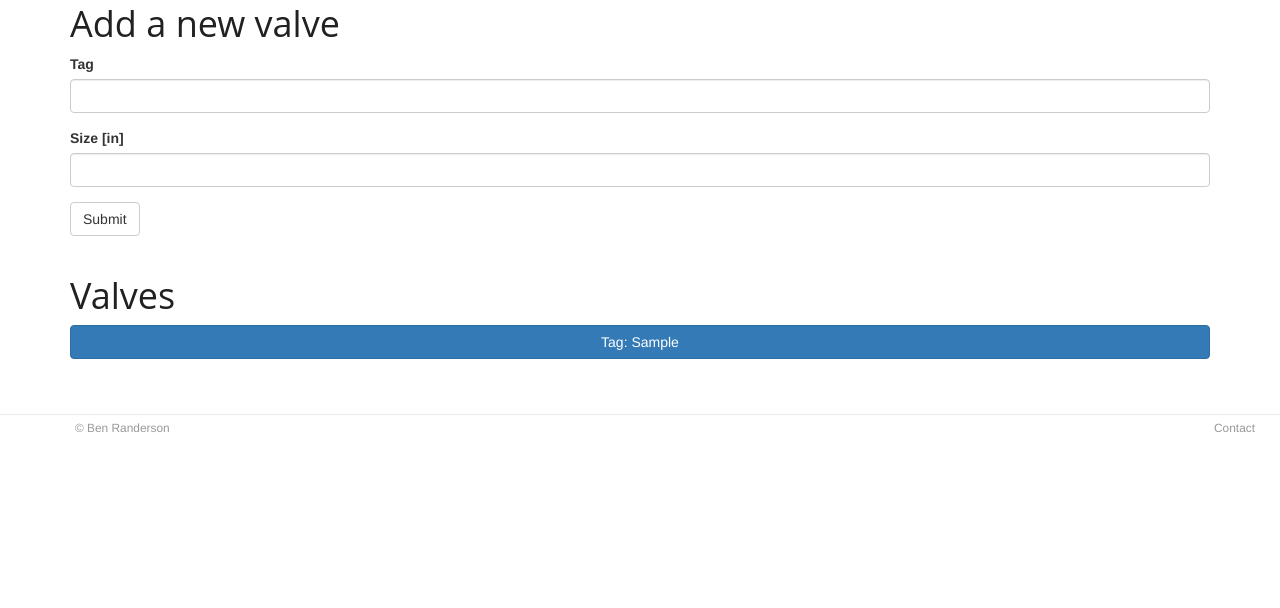
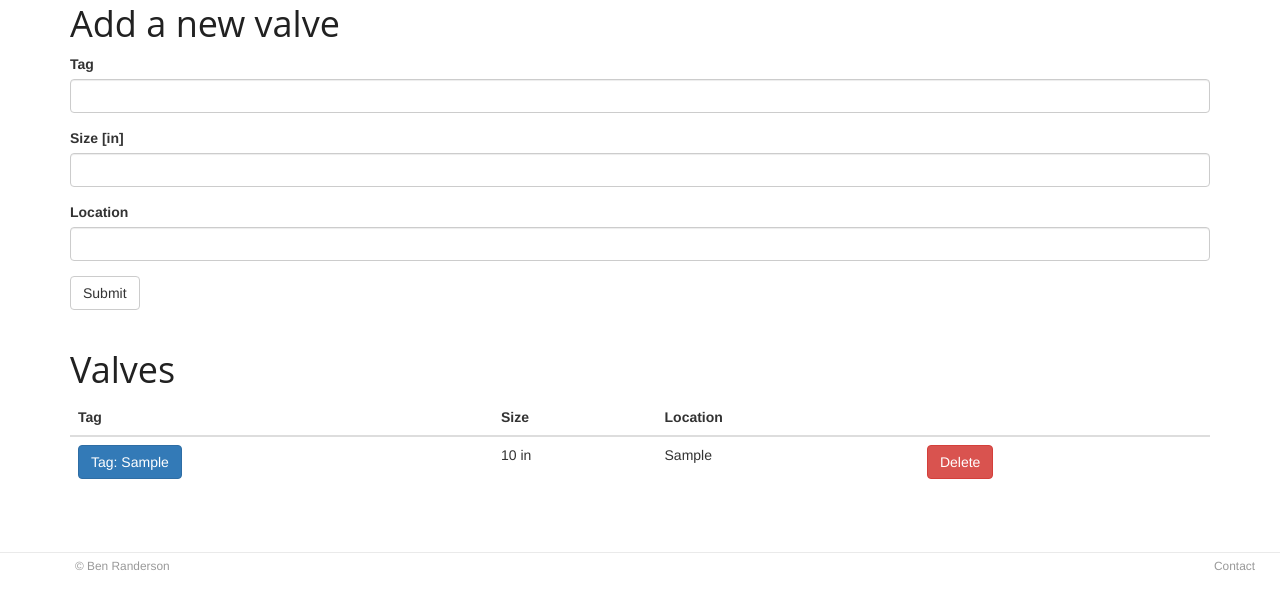
Before and after one commit to benranderson/valve-inspector, a Flask app: template app/templates/index.html in a window 1280 px wide. Shown: the part 242-850 px from the top of the page. Before the commit the page ends 674 px from the top, so only its background shows below. Run offline with Flask 2, Linux system fonts and the light colour scheme; tables that the repository leaves empty hold one stand-in row (values such as "Sample post"); the template is opened without the code that fills it: values that come from a table or form of the project are taken from there, most other values are stand-ins (such as "Sample title", 1, 10 or a date in 2020); some libraries are stand-ins or nearby versions.

Commit message:
added valve location

```diff
--- a/app/main/forms.py
+++ b/app/main/forms.py
@@ -8,6 +8,7 @@ from wtforms.validators import Required
 class ValveForm(FlaskForm):
     tag = StringField('Tag', validators=[Required()])
     size = IntegerField('Size [in]', validators=[Required()])
+    location = StringField('Location', validators=[Required()])
     submit = SubmitField('Submit')
 
 
--- a/app/main/views.py
+++ b/app/main/views.py
@@ -10,7 +10,8 @@
 def index():
     form = ValveForm()
     if form.validate_on_submit():
-        valve = Valve(tag=form.tag.data, size=form.size.data)
+        valve = Valve(tag=form.tag.data, size=form.size.data,
+                      location=form.location.data)
         db.session.add(valve)
         return redirect(url_for('.index'))
     valves = Valve.query.all()
--- a/app/models.py
+++ b/app/models.py
@@ -17,6 +17,7 @@ class Valve(db.Model):
     id = db.Column(db.Integer, primary_key=True)
     tag = db.Column(db.String, nullable=False, index=True, unique=True)
     size = db.Column(db.Integer)
+    location = db.Column(db.String)
     logs = db.relationship('Log', backref='valve', lazy='dynamic')
 
     def __repr__(self):
@@ -30,6 +31,7 @@ class Valve(db.Model):
             'self_url': self.get_url(),
             'tag': self.tag,
             'size': self.size,
+            'location': self.location,
             'logs': url_for('api.get_valve_logs', id=self.id, _external=True),
             'log_count': self.logs.count(),
         }
@@ -38,6 +40,7 @@ class Valve(db.Model):
         try:
             self.tag = data['tag']
             self.size = data['size']
+            self.location = data['location']
         except KeyError as e:
             raise ValidationError('Invalid valve: missing ' + e.args[0])
         return self
--- a/app/templates/index.html
+++ b/app/templates/index.html
@@ -13,9 +13,20 @@
         </div>
         <br>
         <h1>Valves</h1>
-        {% for valve in valves %}
-            <p><a href="{{ url_for('.valve', tag=valve.tag) }}"><button type="button" class="btn btn-primary btn-block">Tag: {{ valve.tag }}</button></a></p>
-        {% endfor %}
+        <table class="table table-hover">
+            <thead><tr><th>Tag</th><th>Size</th><th>Location</th><th></th></tr></thead>
+            {% for valve in valves %}
+                <tr>
+                    <td><a href="{{ url_for('.valve', tag=valve.tag) }}"><button type="button" class="btn btn-primary">Tag: {{ valve.tag }}</button></a></td>
+                    <td>{{ valve.size }} in</td>
+                    <td>{{ valve.location }}</td>
+                    <td>
+                        <form method="post" action="{{ url_for('main.valve_delete', id=valve.id) }}">
+                            <button type="submit" class="btn btn-danger">Delete</button>
+                        </form>
+                    </td>
+                </tr>
+            {% endfor %}
+        </table>
     </div>
-
 {%- endblock %}
--- a/app/templates/valve.html
+++ b/app/templates/valve.html
@@ -8,6 +8,7 @@
         <table class="table table-hover valves">
             <tr><td>Tag</td><td>{{ valve.tag }}</td></tr>
             <tr><td>Size</td><td>{{ valve.size }} in</td></tr>
+            <tr><td>Location</td><td>{{ valve.location }}</td></tr>
             <tr><td>Current Status</td><td>{{ current_status }}</td></tr>
         </table>
         <form method="post" action="{{ url_for('main.valve_delete', id=valve.id) }}">
@@ -20,8 +21,8 @@
         </div>
         <br>
         <h1>Logs</h1>
-        <table class="table table-hover logs">
-            <thead><tr><th>Time</th><th>Status</th></tr></thead>
+        <table class="table table-hover">
+            <thead><tr><th>Time</th><th>Status</th><th></th></tr></thead>
             {% for log in logs %}
                 <tr>
                     <td>{{ log.date }}</td>
```
Also changed, not shown: migrations/versions/e17f6a2c2da5_.py (added, +28 -0 lines).
